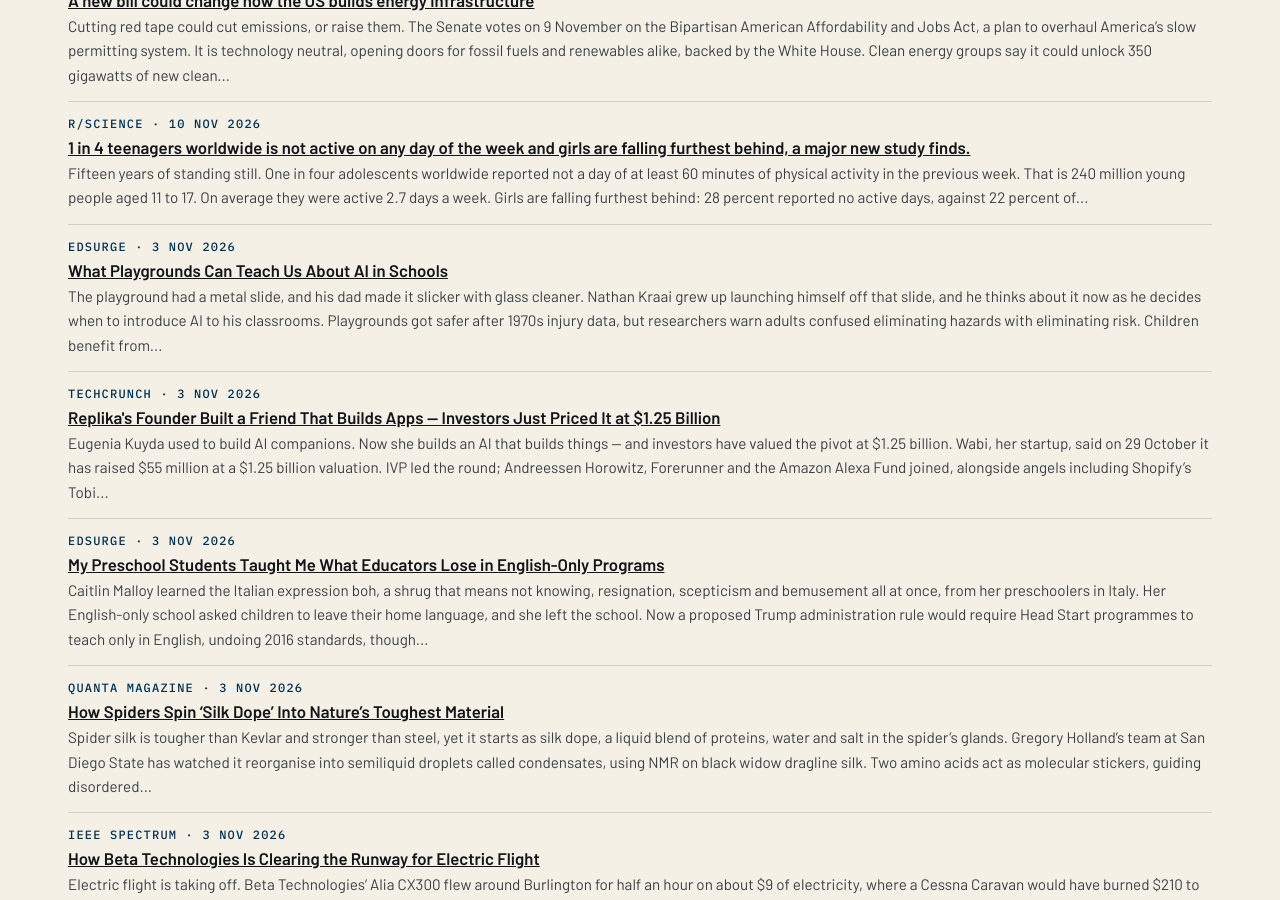
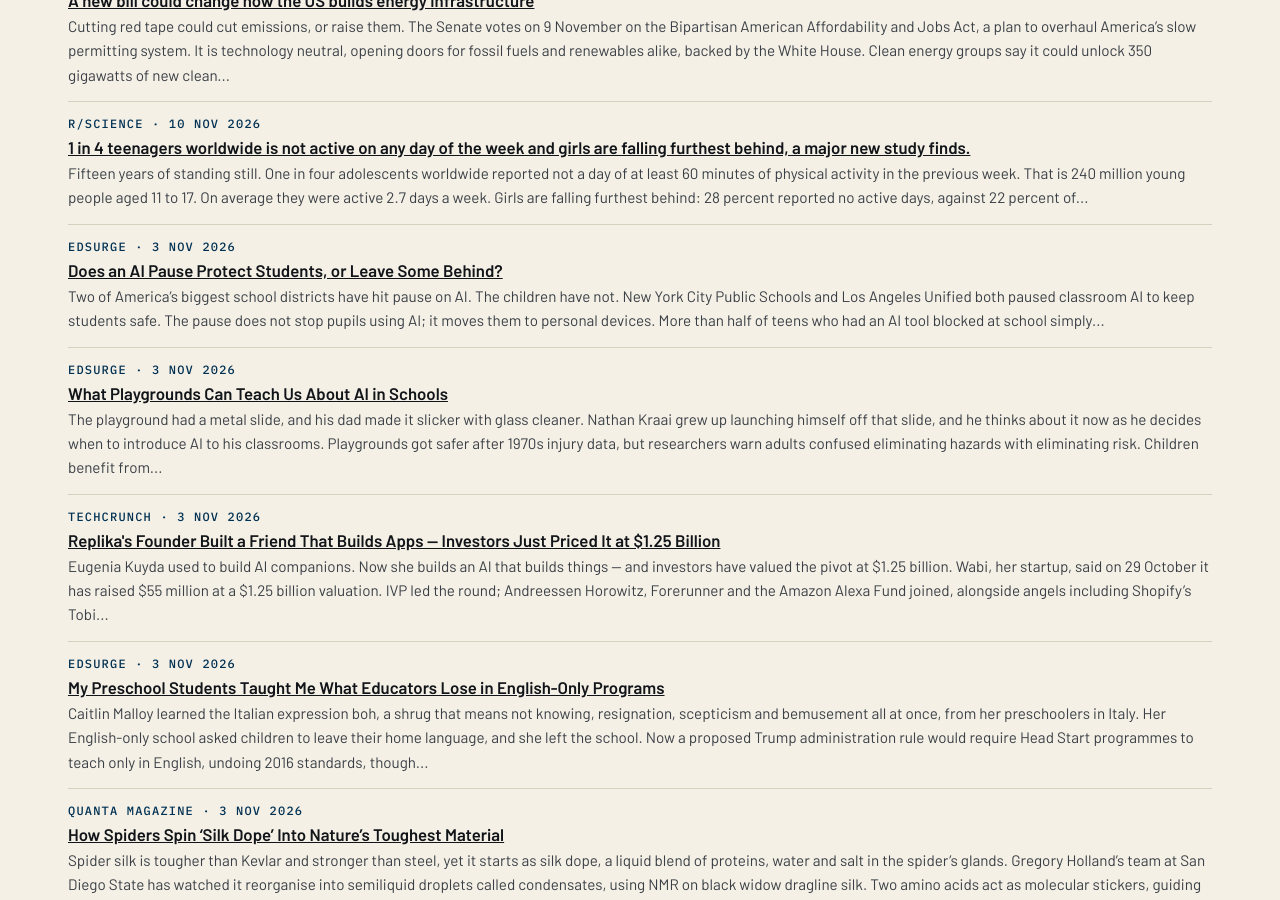
Before and after one commit to katz-news/katz.news, a Jekyll site: the page built from briefs/index.html, in a window 1280 px wide and 900 px high, scrolled down 9202 px. Built offline with Jekyll 4.4.1, drawn with Linux system fonts in a browser that asks for light colours.

Commit message:
Publish 2026-11-07

```diff
--- a/_data/build.yml
+++ b/_data/build.yml
@@ -1 +1 @@
-published_at: 2026-11-07T18:36:41Z
+published_at: 2026-11-07T18:37:45Z
--- /dev/null
+++ b/_posts/briefs/2026-11-07-does-an-ai-pause-protect-students-or-leave-some-behind.md
@@ -0,0 +1,17 @@
+---
+published: true
+title: Does an AI Pause Protect Students, or Leave Some Behind?
+date: 2026-11-03
+section: education
+source_name: EdSurge
+source_url: https://www.edsurge.com/news/does-an-ai-pause-protect-students-or-leave-some-behind
+---
+Two of America's biggest school districts have hit pause on AI. The children have not.
+
+New York City Public Schools and Los Angeles Unified both paused classroom AI to keep students safe. The pause does not stop pupils using AI; it moves them to personal devices. More than half of teens who had an AI tool blocked at school simply switched to one at home, according to a Common Sense Media survey.
+
+Yvette Renteria of Common Sense Media says the pause is the right call for now. Her Youth AI Safety Institute tested leading chatbots with simulated teen personas for months and found none yet valuable for children and learning. But she compares bans to abstinence-only sex education: teach AI literacy alongside the pause, or the lesson happens elsewhere.
+
+Jaime Casap, formerly of Google, argues the opposite risk: treating all AI as one thing puts a reading tool in the same bucket as a chatbot. Evidence, not panic, should decide.
+
+Conclusion: a pause is not a plan, but rather a postponement — and the students are already ahead of it.
```
